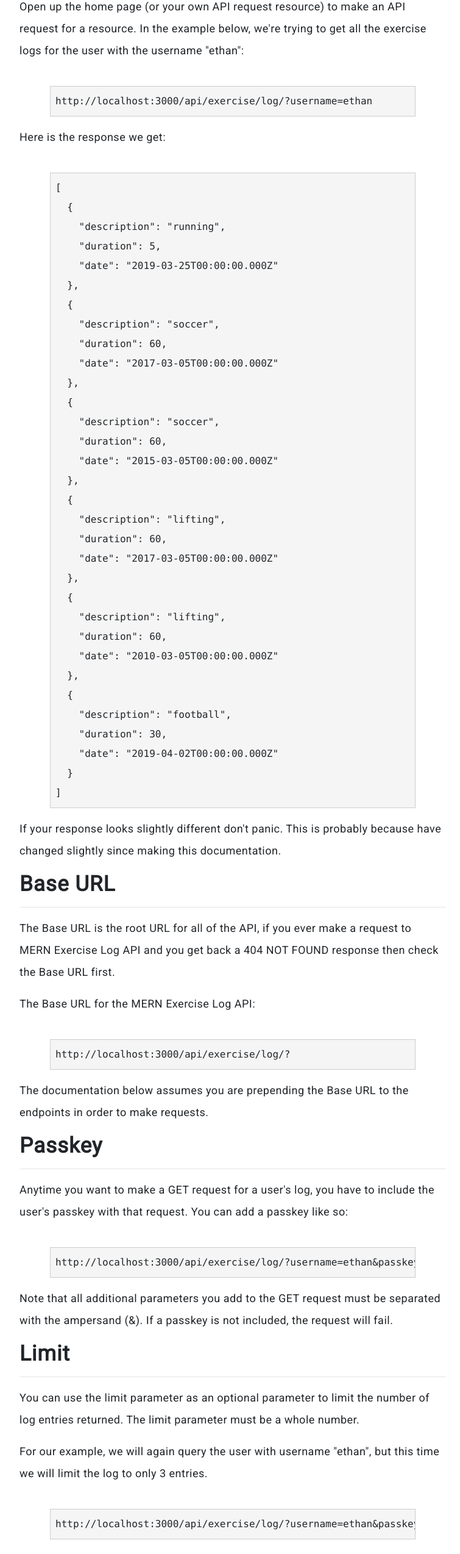
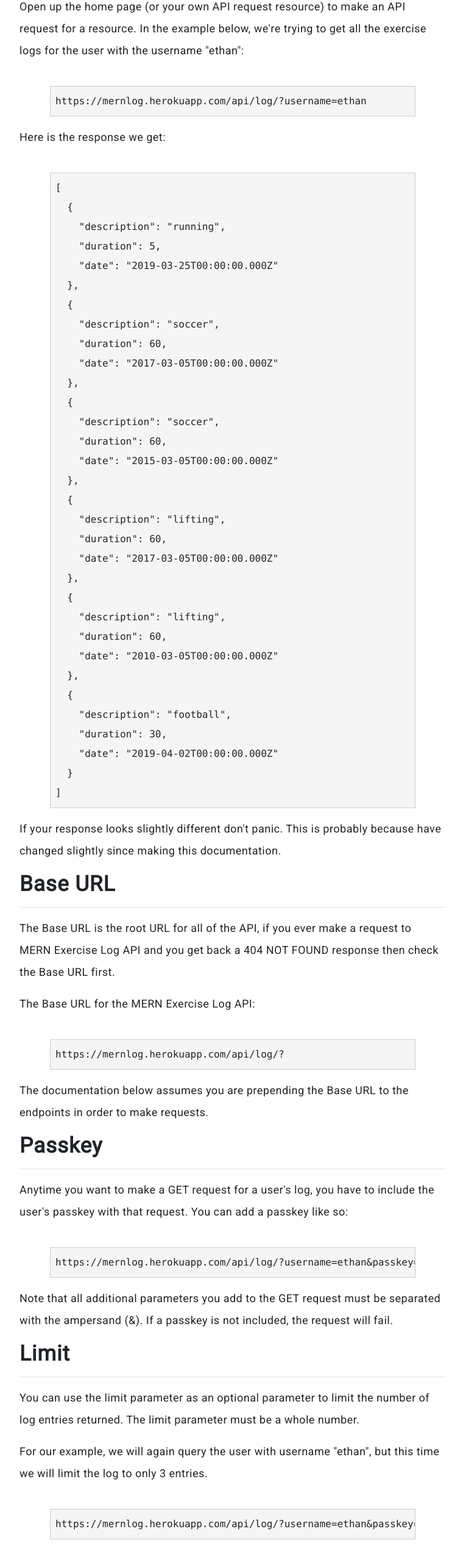
Before and after one commit to ethanvernon/mern-exerciseapp, a React (Create React App) app in the folder client/: page /documentation in a window 1280 px wide. Shown: the part 816-3364 px from the top of the page at 61% size, without its empty margins (258-1013 px from the left). Built offline with nearby package versions, Linux system fonts and the light colour scheme.

Commit message:
changes api routes and references to them

```diff
--- a/client/src/App.css
+++ b/client/src/App.css
@@ -217,7 +217,7 @@
 
 /*holds the form*/
 .search-container {
-  width:90%;
+  width:95%;
   max-width:800px;
   margin-left:auto;
   margin-right:auto;
@@ -231,7 +231,7 @@
 
 #small-screen-label {
   color:#263238;
-  font-weight:500;
+  font-weight:600;
 }
 
 @media only screen and (min-width: 769px) {
@@ -245,7 +245,7 @@
 /*--------------------------------------------------------------------------------------------------------------------------*/
 
 #help-text {
-  width:90%;
+  width:95%;
   max-width:800px;
   margin-left:auto;
   margin-right:auto;
@@ -272,7 +272,7 @@
 
 #result-output {
   height:300px;
-  width:90%;
+  width:95%;
   max-width:800px;
   background-color:#f5f5f5;
   overflow-y:scroll;
--- a/client/src/Documentation.js
+++ b/client/src/Documentation.js
@@ -26,7 +26,7 @@
 
 				<div className='desc-container'>
 					<pre id='desc-output'>
-						http://localhost:3000/api/exercise/log/?username=ethan
+						https://mernlog.herokuapp.com/api/log/?username=ethan
 					</pre>
 				</div>
 
@@ -80,7 +80,7 @@
 
 				<div className='desc-container'>
 					<pre id='desc-output'>
-						http://localhost:3000/api/exercise/log/?
+						https://mernlog.herokuapp.com/api/log/?
 					</pre>
 				</div>
 
@@ -93,7 +93,7 @@
 
 				<div className='desc-container'>
 					<pre id='desc-output'>
-						http://localhost:3000/api/exercise/log/?username=ethan&passkey=pq1qu7kju4
+						https://mernlog.herokuapp.com/api/log/?username=ethan&passkey=password1
 					</pre>
 				</div>
 
@@ -107,7 +107,7 @@
 
 				<div className='desc-container'>
 					<pre id='desc-output'>
-						http://localhost:3000/api/exercise/log/?username=ethan&passkey=pq1qu7kju4&limit=3
+						https://mernlog.herokuapp.com/api/log/?username=ethan&passkey=password1&limit=3
 					</pre>
 				</div>
 
@@ -150,7 +150,7 @@
 
 				<div className='desc-container'>
 					<pre id='desc-output'>
-						http://localhost:3000/api/exercise/log/?username=ethan&passkey=pq1qu7kju4&from=2017-01-25
+						https://mernlog.herokuapp.com/api/log/?username=ethan&passkey=password1&from=2017-01-25
 					</pre>
 				</div>
 
@@ -197,7 +197,7 @@
 
 				<div className='desc-container'>
 					<pre id='desc-output'>
-						http://localhost:3000/api/exercise/log/?username=ethan&passkey=pq1qu7kju4&to=2017-01-25
+						https://mernlog.herokuapp.com/api/log/?username=ethan&passkey=password1&to=2017-01-25
 					</pre>
 				</div>
 
--- a/client/src/Home.js
+++ b/client/src/Home.js
@@ -40,7 +40,7 @@
 	//on home page by the component ResultPre.js
 	formGetData() {
 		//builds query from user input on home page
-		var formQuery='/api/exercise/log/?' + this.state.userInput;
+		var formQuery='/api/log/?' + this.state.userInput;
 
 		axios.get(formQuery)
 			.then(data => {
@@ -56,7 +56,7 @@
 	//queries are clicked
 	handleExampleQuery(query) {
 		//builds query from example query
-		var formQuery='/api/exercise/log/?' + query;
+		var formQuery='/api/log/?' + query;
 
 		this.setState({
 			userInput: query
--- a/client/src/Log.js
+++ b/client/src/Log.js
@@ -71,7 +71,7 @@
 		console.log('calling axios.post from react');
 		console.log('trying to add exercise log');
 
-		axios.post("/api/exercise/add", {
+		axios.post("/api/add", {
 			userName: this.state.logNameUserInput,
 			passkey: this.state.logPasskeyUserInput,
 			description: this.state.logDescriptionUserInput,
--- a/client/src/SearchAPI.js
+++ b/client/src/SearchAPI.js
@@ -30,12 +30,12 @@
 			<div className='search-container'>
 
 
-				<Label for='home-query' id='small-screen-label'>http://localhost:3000/api/exercise/log/?</Label>
+				<Label for='home-query' id='small-screen-label'>https://mernlog.herokuapp.com/api/log/?</Label>
 
 				<InputGroup>
 
 					<InputGroupAddon addonType="prepend" id='prepend-query'>
-						<InputGroupText>http://localhost:3000/api/exercise/log/?</InputGroupText>
+						<InputGroupText>https://mernlog.herokuapp.com/api/log/?</InputGroupText>
 					</InputGroupAddon>
 
 					<Input placeholder="username=ethan" id='home-query' type='text' value={this.props.userInput} onChange={e => this.handleChange(e)}/>
--- a/client/src/SignUp.js
+++ b/client/src/SignUp.js
@@ -35,7 +35,7 @@
 		console.log('calling axios.post from react');
 		console.log('adding new user to database');
 
-		axios.post("/api/exercise/new-user", {
+		axios.post("/api/new-user", {
 			userName: newUser
 		}).then(response => {
 			console.log('storing result in state');
```
Also changed, not shown: 1 other file (tests, documents, lock files or other folders).
